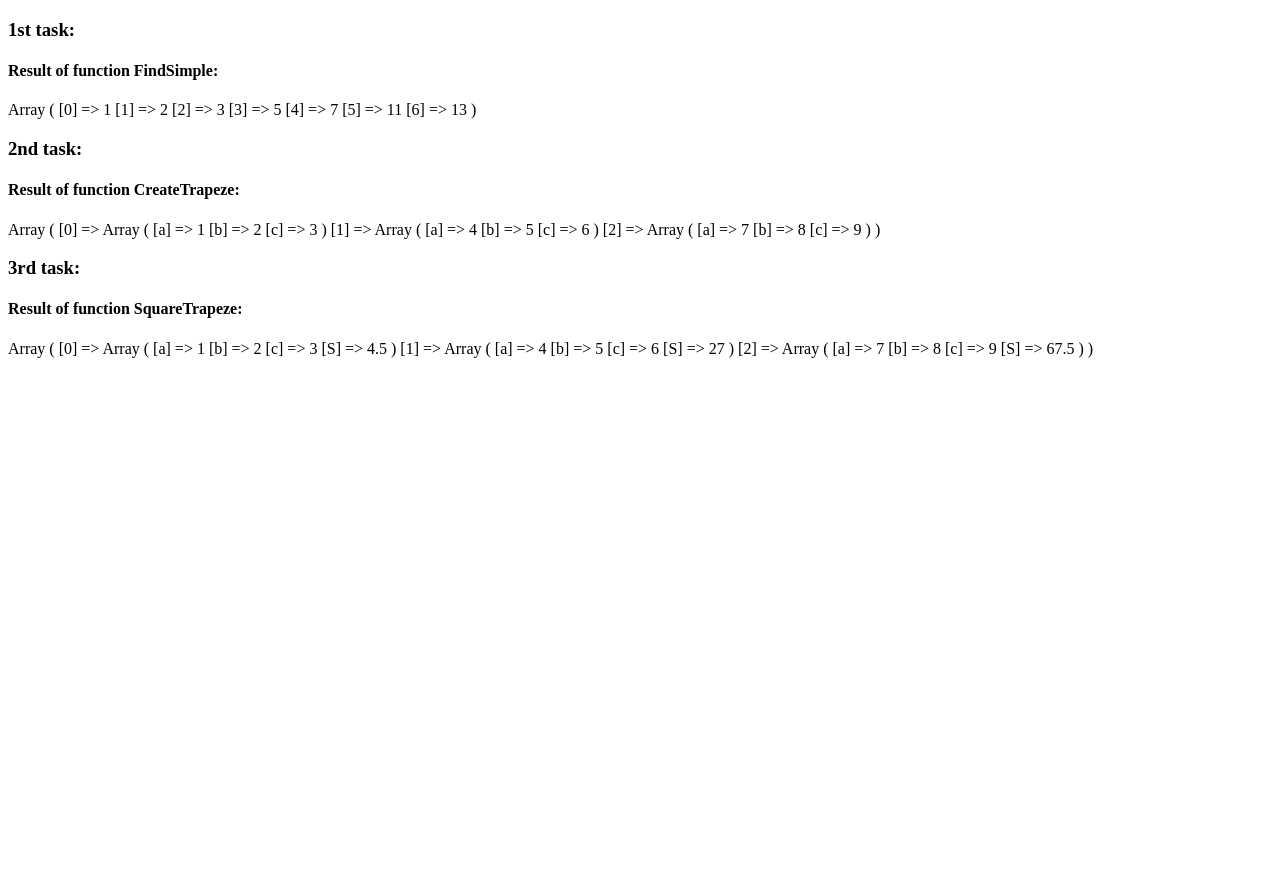
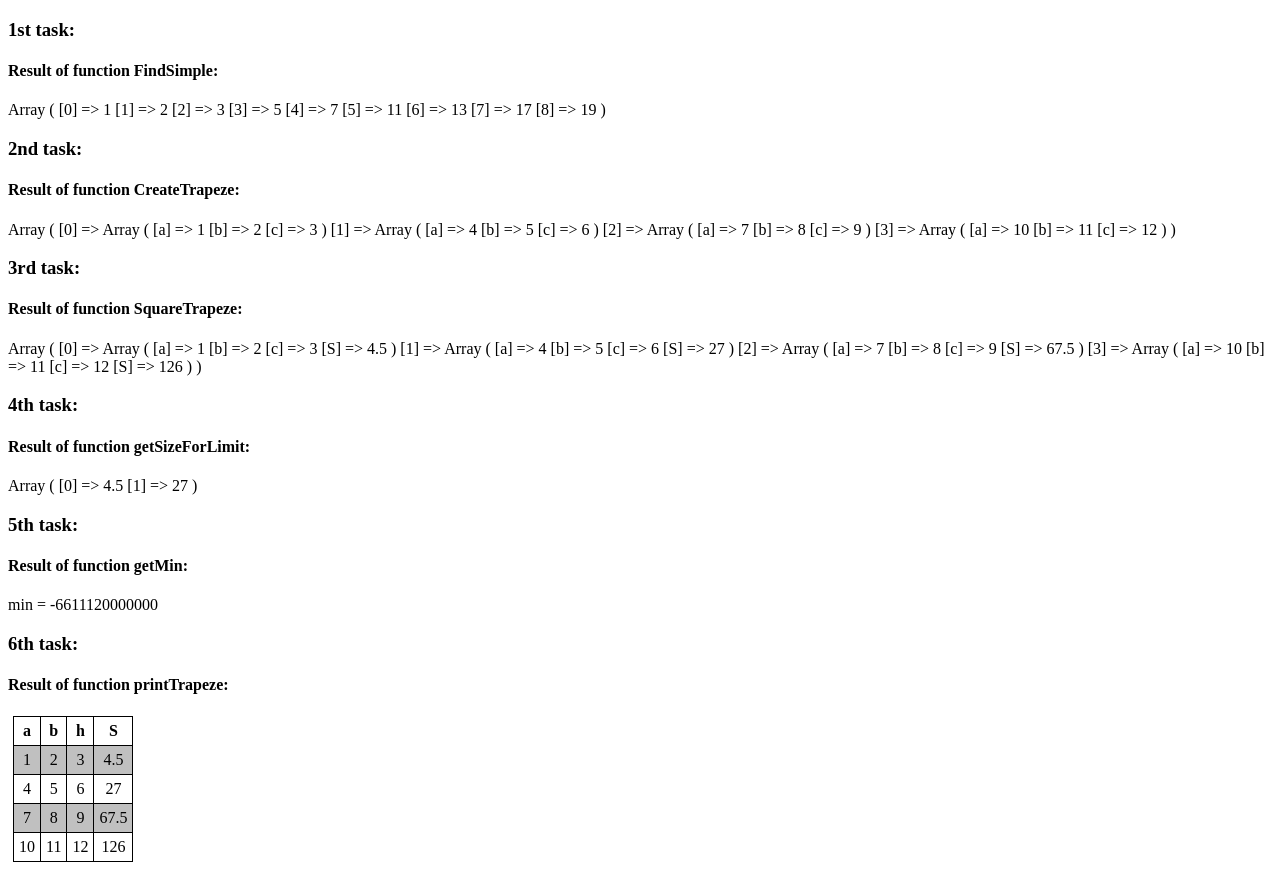
Before and after one commit to k4rtsen/phpTasks, a PHP site: page / in a window 1280 px wide. Before the commit the page ends 358 px from the top, so only its background shows below. Run offline with PHP 8.4, Linux system fonts and the light colour scheme.

Commit message:
left to add class

```diff
--- a/index.php
+++ b/index.php
@@ -6,6 +6,19 @@
     <meta http-equiv="X-UA-Compatible" content="IE=edge">
     <meta name="viewport" content="width=device-width, initial-scale=1.0">
     <title>Document</title>
+
+    <style>
+        table,
+        td,
+        th {
+            padding: 5px;
+            margin: 5px;
+            border: 1px solid black;
+            border-collapse: collapse;
+            text-align: center;
+        }
+    </style>
+
 </head>
 
 <body>
@@ -14,48 +27,57 @@
     // this func finds prime numbers between args $start and $end
     function FindSimple($start, $end)
     {
+        // check args
         if (!is_int($start) || !is_int($end)) {
-            return NULL;
+            return null;
         }
-
+        // create void array for simple nums
         $simple = array();
-
+        // one of the slowest algorithms
+        // O(N * N/2)
         for ($i = $start; $i <= $end; $i++) {
             $flag = true;
             for ($j = 2; $j <= $i / 2; $j++)
-                if ($i % $j == 0)
+                if ($i % $j == 0) {
                     $flag = false;
+                    // next num, because this one is no longer simple
+                    break;
+                }
             if ($flag)
+                // if we can't divide by any number, then this one is prime
                 $simple[] = $i;
         }
         return $simple;
     }
     echo "<h3>1st task: </h3>";
     echo "<h4>Result of function FindSimple: </h4>";
-    print_r(FindSimple(1, 15));
+    print_r(FindSimple(1, 20));
     //-------------------------------------------
 
     // 2nd TASK----------------------------------
     function CreateTrapeze($a)
     {
-        if ( !is_array($a) || (count($a) % 3 != 0))
-            return NULL;
+        // the argument must be an array and must be a multiple of 3
+        if (!is_array($a) || (count($a) % 3 != 0))
+            return null;
 
         $trapezeList = [];
         $j = 0;
         for ($i = 0; $i < count($a) / 3; $i++) {
+            // from every third element we create an array
             $trapezeList[] = array(
                 'a' => $a[$j],
                 'b' => $a[$j + 1],
                 'c' => $a[$j + 2]
             );
+            // go to the next triple of elements
             $j += 3;
         }
         return $trapezeList;
     }
     echo "<h3>2nd task: </h3>";
     echo "<h4>Result of function CreateTrapeze: </h4>";
-    $someArr = [1, 2, 3, 4, 5, 6, 7, 8, 9];
+    $someArr = [1, 2, 3, 4, 5, 6, 7, 8, 9, 10, 11, 12]; // from this array we make trapezes
     print_r(CreateTrapeze($someArr));
     //-------------------------------------------
 
@@ -63,6 +85,7 @@
     function SquareTrapeze(&$a)
     {
         foreach ($a as $key => &$value)
+            // add area for the each trapeze
             $value["S"] = (($value['a'] + $value['b']) / 2) * $value['c'];
     }
 
@@ -76,22 +99,71 @@
     // 4th TASK----------------------------------
     function getSizeForLimit($a, $b)
     {
+        $result = array();
+        foreach ($a as $key => $value)
+            if ($value['S'] <= $b)
+                // if square of trapeze is smaller than $b, we add to the result
+                $result[] = $value['S'];
+        return $result;
     }
-
+    echo "<h3>4th task: </h3>";
+    echo "<h4>Result of function getSizeForLimit: </h4>";
+    print_r(getSizeForLimit($trapezes, 60));
     //-------------------------------------------
 
     // 5th TASK----------------------------------
     function getMin($a)
     {
+        if (!is_array($a))
+            return null;
+
+        $min = current($a);
+        foreach ($a as $key => $value) {
+            if (is_int($value) || is_float($value)) {
+                if ($min > $value)
+                    $min = $value;
+            } else return null;
+        }
+        return $min;
     }
-
+    echo "<h3>5th task: </h3>";
+    echo "<h4>Result of function getMin: </h4>";
+    echo "min = ", getMin([72, -31, 42.11, 53, 54.23, -66.1111e10, 34, -19, -66.1112e11]);
     //-------------------------------------------
 
     // 6th TASK----------------------------------
     function printTrapeze($a)
     {
+        echo "<table>";
+        // make header for table
+        echo "<tr>
+                 <th>a</th>
+                 <th>b</th>
+                 <th>h</th>
+                 <th>S</th>
+             </tr>";
+        // create table
+        foreach ($a as $key => $value) {
+            if ($key % 2 == 0) {
+                echo "<tr bgcolor='#c0c0c0'>";
+                    foreach ($value as $val) {
+                        echo "<td>$val</td>";
+                    }
+                echo "</tr>";
+            }
+            else {
+                echo "<tr>";
+                    foreach ($value as $val) {
+                        echo "<td>$val</td>";
+                    }
+                echo "</tr>";
+            }
+        }
+        echo "</table>";
     }
-
+    echo "<h3>6th task: </h3>";
+    echo "<h4>Result of function printTrapeze: </h4>";
+    printTrapeze($trapezes);
     //-------------------------------------------
 
     // 7th TASK----------------------------------
```
